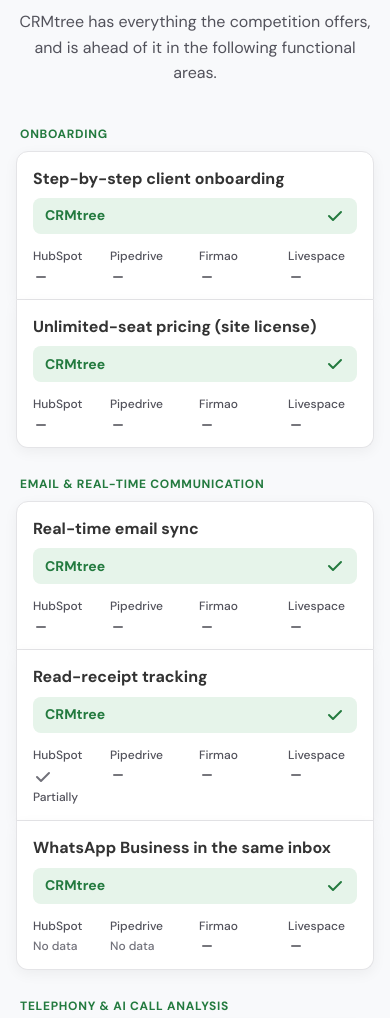
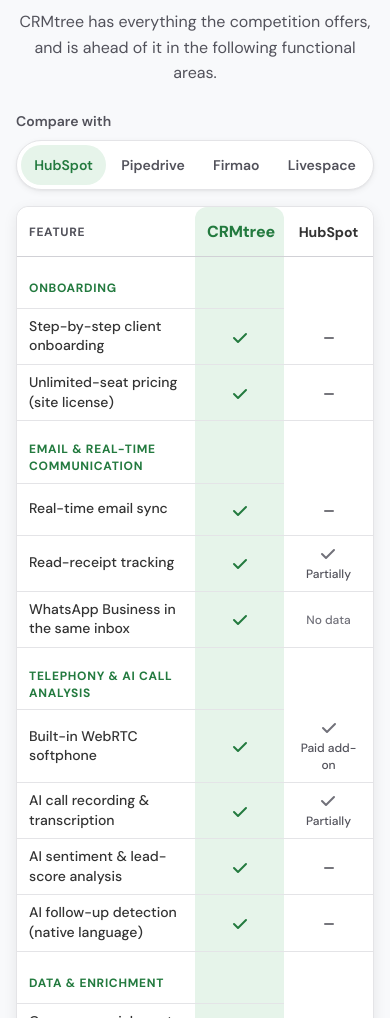
Before and after one commit to adapakse/CRMtree-landing, a plain HTML site: page public/index.html in a window 390 px wide. Shown: the part 9456-10474 px from the top of the page. Drawn offline with Linux system fonts and the light colour scheme.

Commit message:
feat(porownanie): na telefonie wzorzec "Porownaj z" zamiast 17 kart
- <768px: tabela 3 kolumny Cecha | CRMtree | wybrany konkurent, chipy
  HubSpot/Pipedrive/Firmao/Livespace nad tabela (przyciski z aria-pressed)
- przelaczanie przez data-compare na tabeli, pozostale kolumny ukrywa CSS;
  wszystkie dane zostaja w HTML
- naglowek kolumn przyklejony pod paskiem menu, wiersze 52-56px
- >=768px bez zmian (pelna tabela 5 kolumn)
- nowy napis compare.pick_label w 10 jezykach

Co-Authored-By: Claude Opus 5.5 <noreply@anthropic.com>

```diff
--- a/public/index.html
+++ b/public/index.html
@@ -631,8 +631,18 @@
         <h2 id="compareTitle" data-i18n="compare.h2">CRMtree na tle innych systemów CRM</h2>
         <p data-i18n="compare.sub">CRMtree ma wszystko, co konkurencja, a wyprzedza ją w następujących obszarach funkcjonalnych.</p>
       </div>
+      <!-- Telefon: wybór jednego konkurenta (CSS ukrywa pozostałe kolumny, dane zostają w tabeli) -->
+      <div class="compare-pick">
+        <span class="compare-pick__label" id="comparePickLabel" data-i18n="compare.pick_label">Porównaj z</span>
+        <div class="compare-pick__chips" id="comparePick" role="group" aria-labelledby="comparePickLabel">
+          <button type="button" aria-pressed="true" aria-controls="compareTable" data-compare="hubspot">HubSpot</button>
+          <button type="button" aria-pressed="false" aria-controls="compareTable" data-compare="pipedrive">Pipedrive</button>
+          <button type="button" aria-pressed="false" aria-controls="compareTable" data-compare="firmao">Firmao</button>
+          <button type="button" aria-pressed="false" aria-controls="compareTable" data-compare="livespace">Livespace</button>
+        </div>
+      </div>
       <div class="compare-wrap" role="region" aria-labelledby="compareTitle" tabindex="0">
-        <table class="compare">
+        <table class="compare" id="compareTable" data-compare="hubspot">
           <thead>
             <tr>
               <th scope="col" data-i18n="compare.col_feature">Cecha</th>
@@ -684,6 +694,20 @@
       <p class="compare-note" data-i18n="compare.note">Zestawienie na podstawie wewnętrznej analizy funkcjonalnej CRMtree, zweryfikowanej względem publicznie dostępnej dokumentacji konkurentów.</p>
     </div>
   </section>
+  <script>
+    // Porównanie na telefonie: chip wybiera konkurenta widocznego obok CRMtree
+    (function () {
+      var table = document.getElementById('compareTable');
+      var chips = document.querySelectorAll('#comparePick button');
+      if (!table || !chips.length) return;
+      chips.forEach(function (btn) {
+        btn.addEventListener('click', function () {
+          table.setAttribute('data-compare', btn.getAttribute('data-compare'));
+          chips.forEach(function (b) { b.setAttribute('aria-pressed', b === btn ? 'true' : 'false'); });
+        });
+      });
+    })();
+  </script>
 
   <!-- TODO(legal): sformułowania o zgodności z AI Act wymagają przeglądu prawnego przed publikacją,
        tak samo jak przy każdym twierdzeniu o zgodności z regulacją. GovAI = wewnętrzny produkt/bramka
--- a/public/style.css
+++ b/public/style.css
@@ -615,9 +615,9 @@ a.cycle__stage:hover .cycle__go { transform: translateX(2px); }
 }
 
 /* ── TABELA PORÓWNANIA ───────────────────────────────────────────────
-   ≥720px: tabela jak w porównaniach planów — kolumna CRMtree podświetlona na całej
+   ≥768px: tabela jak w porównaniach planów — kolumna CRMtree podświetlona na całej
    wysokości, nagłówek przyklejony pod paskiem menu, ikony linią zamiast znaków.
-   <720px: grupa = jedna karta, cecha = wiersz z CRMtree i 4 konkurentami.  */
+   <768px: ta sama tabela, 3 kolumny: Cecha | CRMtree | konkurent wybrany chipem.  */
 .compare-section { background: var(--page-bg); padding: var(--section-y) 0; }
 .compare-wrap {
   border: 1px solid var(--border); border-radius: var(--radius);
@@ -671,46 +671,54 @@ tr.compare-group td { padding: 0; }
 .compare-legend li { display: inline-flex; align-items: center; gap: 6px; }
 .compare-note { font-size: 14px; color: var(--text-muted); margin-top: 16px; max-width: 44em; }
 
-@media (min-width: 720px) and (max-width: 1023px) {
+@media (min-width: 768px) and (max-width: 1023px) {
   table.compare th, table.compare td { padding: 12px 10px; }
   table.compare thead th { padding: 16px 10px 12px; }
 }
 
-@media (max-width: 719px) {
-  .compare-wrap { border: 0; box-shadow: none; background: transparent; border-radius: 0; }
-  table.compare, table.compare tbody, table.compare tr, table.compare td, table.compare th { display: block; width: 100%; }
-  table.compare thead { display: none; } /* etykiety kolumn są w data-label każdej komórki */
-  /* Wiersze jednej grupy sklejone w jedną kartę */
-  table.compare tbody tr {
-    background: var(--surface); border: 1px solid var(--border); border-top: 0;
-    box-shadow: 0 4px 14px rgba(0,0,0,.05);
-  }
-  table.compare tbody tr.compare-group { background: none; border: 0; box-shadow: none; margin: 28px 0 8px; }
-  table.compare tbody tr.compare-group:first-child { margin-top: 0; }
-  table.compare tbody tr.compare-group + tr { border-top: 1px solid var(--border); border-radius: var(--radius) var(--radius) 0 0; }
-  table.compare tbody tr:not(.compare-group):has(+ tr.compare-group), table.compare tbody tr:last-child { border-radius: 0 0 var(--radius) var(--radius); }
-  table.compare tbody tr.compare-group + tr:has(+ tr.compare-group), table.compare tbody tr.compare-group + tr:last-child { border-radius: var(--radius); }
-  tr.compare-group th { padding: 0 4px; border: 0; }
-  tr.compare-group td { display: none; }
-  table.compare td { border-bottom: 0; padding: 10px 16px; }
-  table.compare tbody tr:last-child > * { border-radius: 0; }
-  table.compare tbody td:first-child { font-weight: 700; font-size: 16px; padding: 16px 16px 8px; }
-  table.compare tbody tr:not(.compare-group) { display: grid; grid-template-columns: repeat(4, minmax(0, 1fr)); padding-bottom: 8px; }
-  table.compare td:first-child, table.compare td.col-us { grid-column: 1 / -1; }
-  table.compare td[data-label] {
-    display: flex; flex-direction: column; align-items: flex-start; gap: 4px; padding: 6px 4px;
-    font-size: 12px; line-height: 1.4; overflow-wrap: break-word; text-align: left;
-  }
-  table.compare td[data-label] .cmp { align-items: flex-start; }
-  table.compare td[data-label]:nth-child(3) { padding-left: 16px; }
-  table.compare td[data-label]:last-child { padding-right: 12px; }
-  table.compare td[data-label]::before { content: attr(data-label); color: var(--text-muted); font-size: 12px; font-weight: 500; }
-  table.compare td.col-us[data-label] {
-    flex-direction: row; justify-content: space-between; align-items: center; gap: 16px;
-    margin: 0 16px 8px; width: auto; padding: 8px 12px; font-size: 14px; border-radius: var(--radius-sm);
-  }
-  table.compare tbody tr:last-child td.col-us { border-radius: var(--radius-sm); }
-  table.compare td.col-us[data-label]::before { color: var(--brand-text); font-size: 14px; font-weight: 700; }
+/* Telefon (<768px): wzorzec „porównaj z” - Cecha | CRMtree | wybrany konkurent.
+   Wszystkie kolumny zostają w HTML; chipy nad tabelą ustawiają data-compare,
+   a CSS pokazuje tylko kolumnę wybranego konkurenta. */
+.compare-pick { margin: -16px 0 16px; }
+.compare-pick__label { display: block; font-size: 14px; font-weight: 600; color: var(--text-muted); margin-bottom: 8px; }
+.compare-pick__chips {
+  display: flex; gap: 2px; padding: 4px; overflow-x: auto; scrollbar-width: none;
+  background: var(--surface); border: 1px solid var(--border); border-radius: 999px; box-shadow: var(--shadow-field);
+}
+.compare-pick__chips::-webkit-scrollbar { display: none; }
+.compare-pick__chips button {
+  flex: 1 0 auto; min-height: 40px; padding: 0 12px; border: 0; border-radius: 999px; background: none;
+  font-family: inherit; font-size: 14px; font-weight: 600; line-height: 1.2; color: var(--text-muted);
+  white-space: nowrap; cursor: pointer; transition: background-color .15s, color .15s;
+}
+.compare-pick__chips button:hover { color: var(--ink); }
+.compare-pick__chips button[aria-pressed="true"] { background: var(--brand-pale); color: var(--brand-text); }
+.compare-pick__chips button:focus-visible { outline-offset: -2px; border-radius: 999px; }
+@media (min-width: 768px) { .compare-pick { display: none; } }
+
+@media (max-width: 767px) {
+  table.compare th, table.compare td { padding: 8px 12px; }
+  table.compare tbody td { height: 52px; }
+  table.compare thead th { padding: 14px 12px 12px; }
+  table.compare thead th:first-child { width: 50%; }
+  table.compare thead th.col-us { width: 25%; }
+  table.compare tbody td:first-child { font-size: 14px; }
+  tr.compare-group th { padding: 20px 12px 8px; }
+  tr.compare-group > * { border-bottom: 0; }
+  tr.compare-group > td[colspan] { display: none; }
+  /* Tylko kolumna wybranego konkurenta */
+  table.compare thead th:nth-child(n+3),
+  table.compare tbody tr:not(.compare-group) > td:nth-child(n+3) { display: none; }
+  table.compare thead th:nth-child(n+3) { border-top-right-radius: var(--radius); }
+  table.compare tbody tr:last-child > td:nth-child(n+3) { border-bottom-right-radius: var(--radius); }
+  table.compare[data-compare="hubspot"] thead th:nth-child(3),
+  table.compare[data-compare="hubspot"] tbody tr:not(.compare-group) > td:nth-child(3),
+  table.compare[data-compare="pipedrive"] thead th:nth-child(4),
+  table.compare[data-compare="pipedrive"] tbody tr:not(.compare-group) > td:nth-child(4),
+  table.compare[data-compare="firmao"] thead th:nth-child(5),
+  table.compare[data-compare="firmao"] tbody tr:not(.compare-group) > td:nth-child(5),
+  table.compare[data-compare="livespace"] thead th:nth-child(6),
+  table.compare[data-compare="livespace"] tbody tr:not(.compare-group) > td:nth-child(6) { display: table-cell; }
 }
 
 /* ── BEZPIECZEŃSTWO + AI ACT ─────────────────────────────────────── */
```
Also changed, not shown: public/i18n.js.
